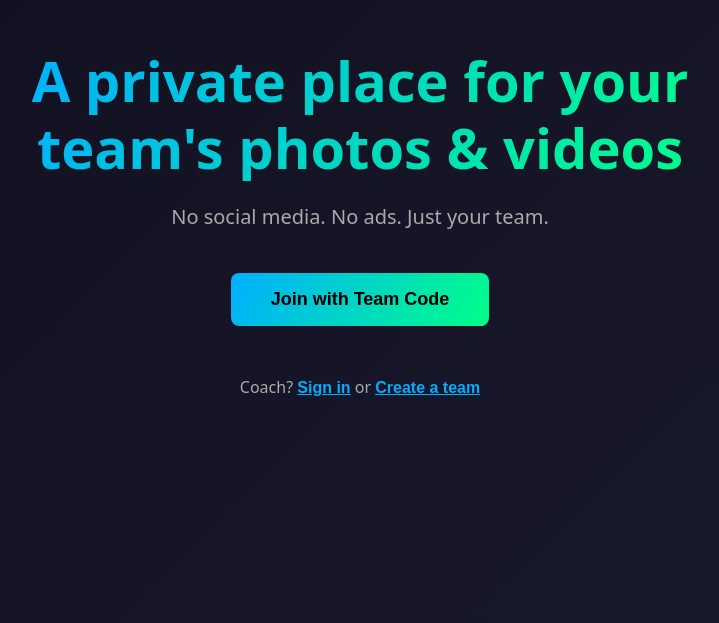
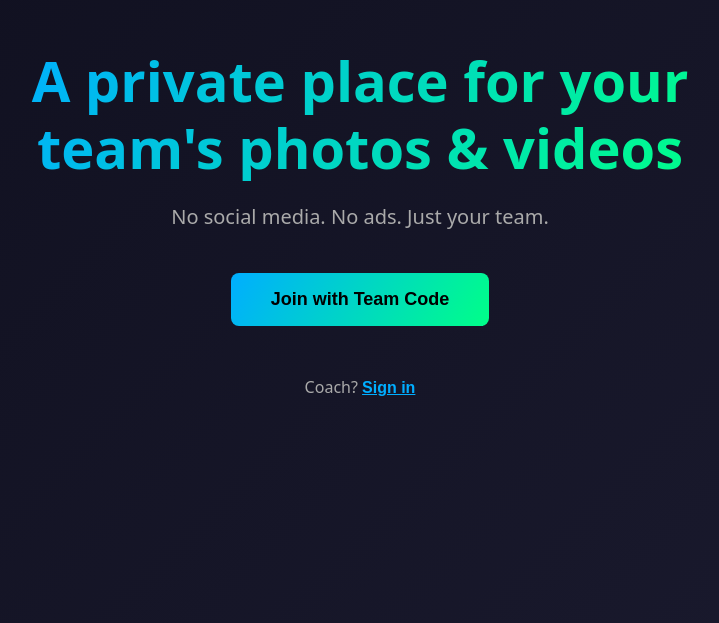
Before and after one commit to HaydenHaddad99/team-media-hub, a React (Vite) app in the folder frontend/: page / in a window 1280 px wide. Shown: the part 177-800 px from the top of the page, without its empty margins (280-999 px from the left). Built offline with nearby package versions, Linux system fonts and the light colour scheme; no server answers.

Commit message:
fix: remove 'Create a team' link from landing page, only 'Sign in' for coaches

```diff
--- a/frontend/src/pages/LandingPageNew.tsx
+++ b/frontend/src/pages/LandingPageNew.tsx
@@ -73,14 +73,6 @@ export function LandingPageNew({ onReady }: LandingPageNewProps) {
               className="link-button"
             >
               Sign in
-            </button>
-            {" "}or{" "}
-            <button
-              type="button"
-              onClick={handleCreateTeamClick}
-              className="link-button"
-            >
-              Create a team
             </button>
           </p>
         </div>
```
